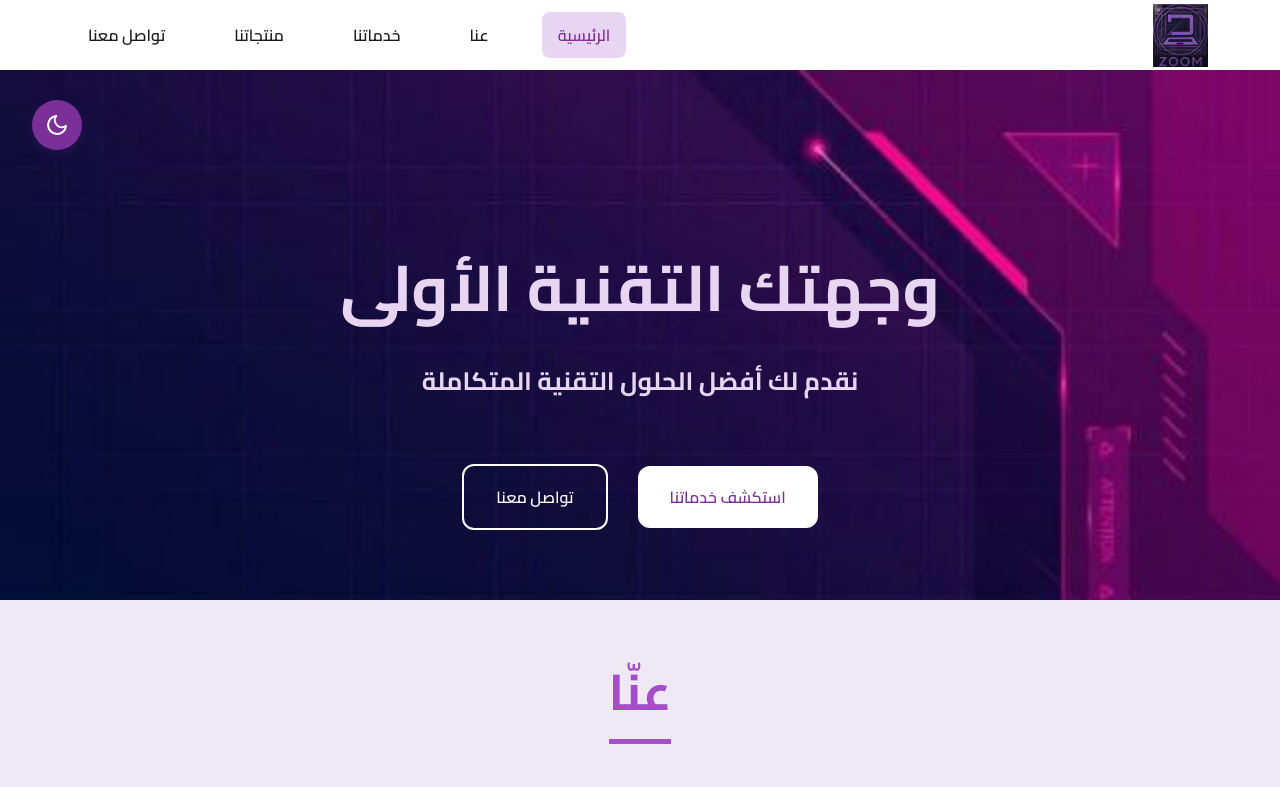
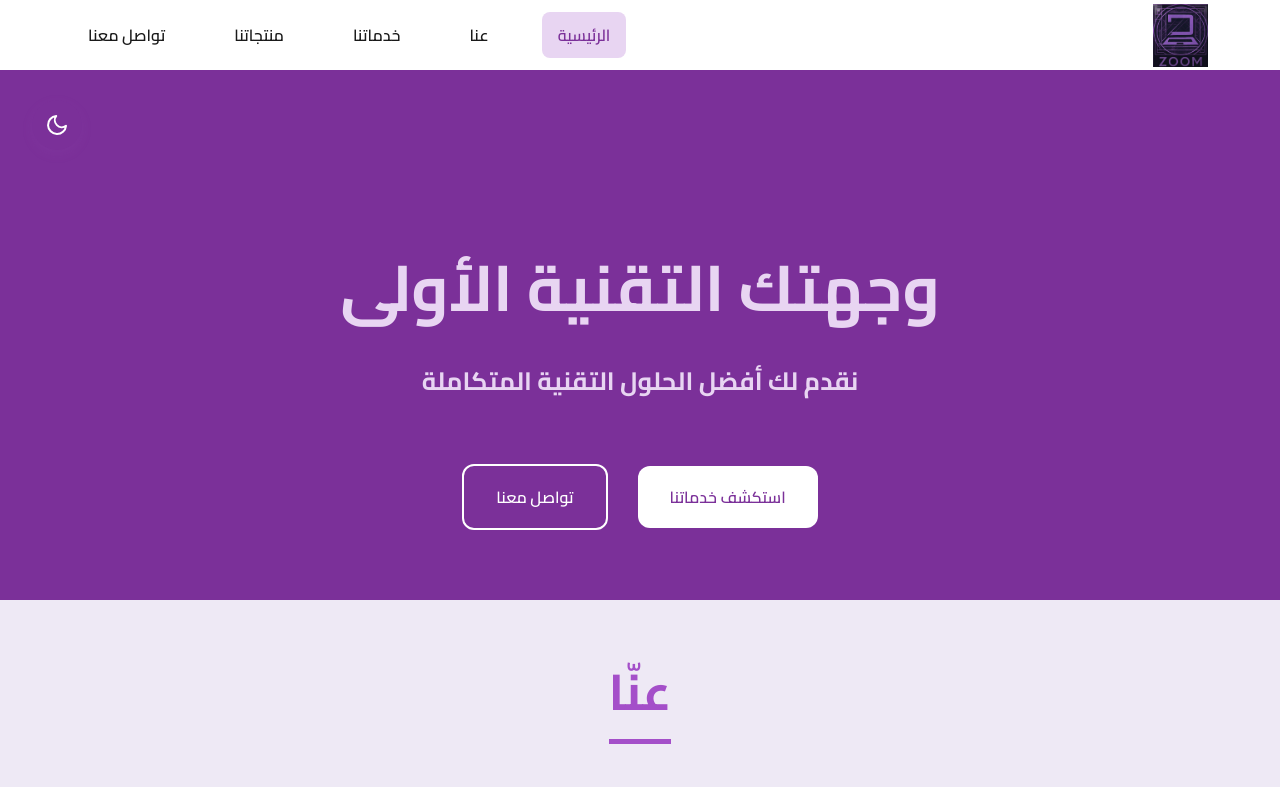
Before and after one commit to Aubai9/ZoomLaptop, a plain HTML site: page index.html in a window 1280 px wide. Shown: the top 787 px of the page. Drawn offline with Linux system fonts and the light colour scheme.

Commit message:
third commit

```diff
--- a/src/style.css
+++ b/src/style.css
@@ -196,10 +196,7 @@ nav {
 
 #hero {
   min-height: 500px;
-  background-image: url("../images/img.jpg");
-  background-attachment: fixed;
-  background-size: cover;
-  background-repeat: no-repeat;
+  background-color: var(--accent-primary);
   padding: 100px 0 50px 0;
   margin-top: 70px;
 }
```
